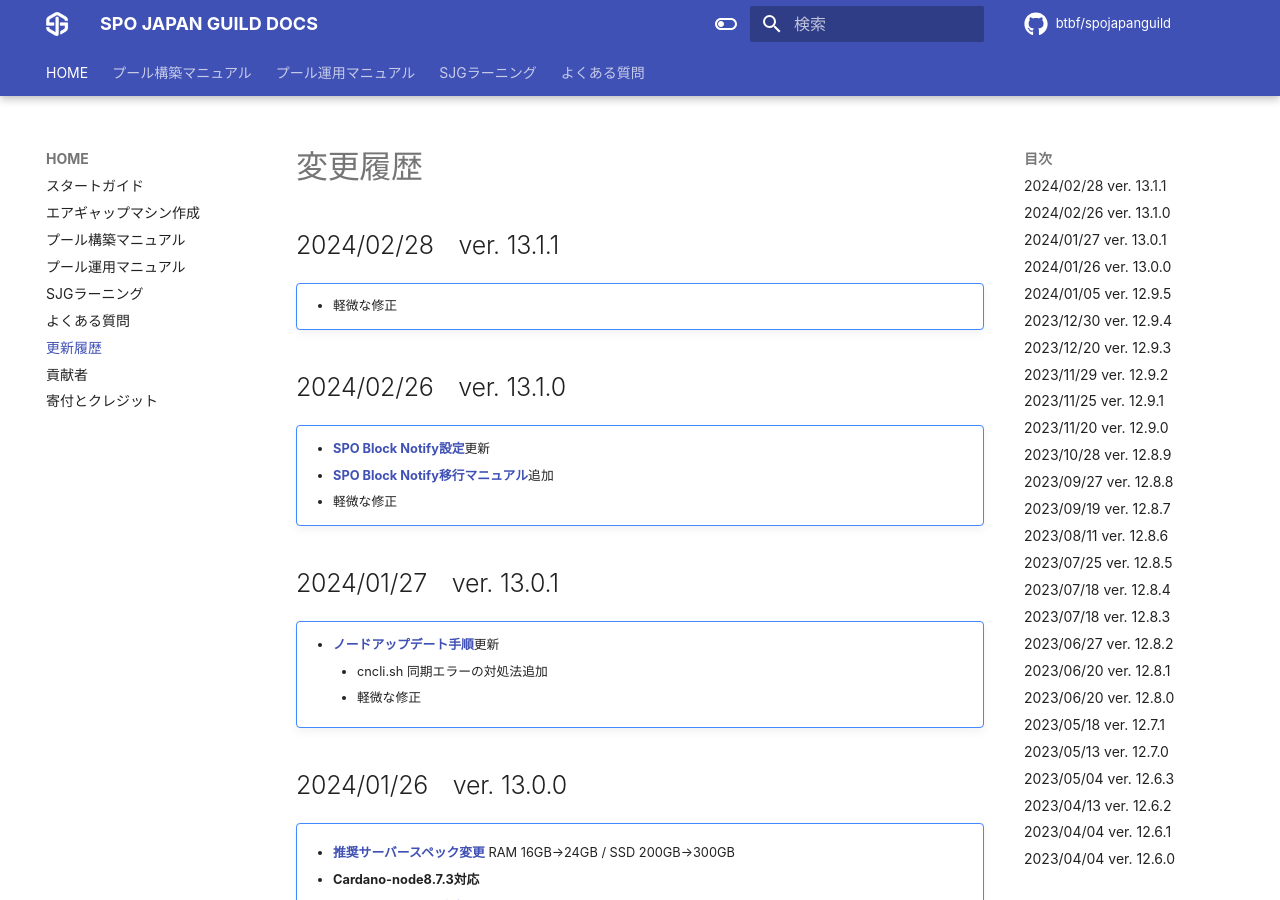
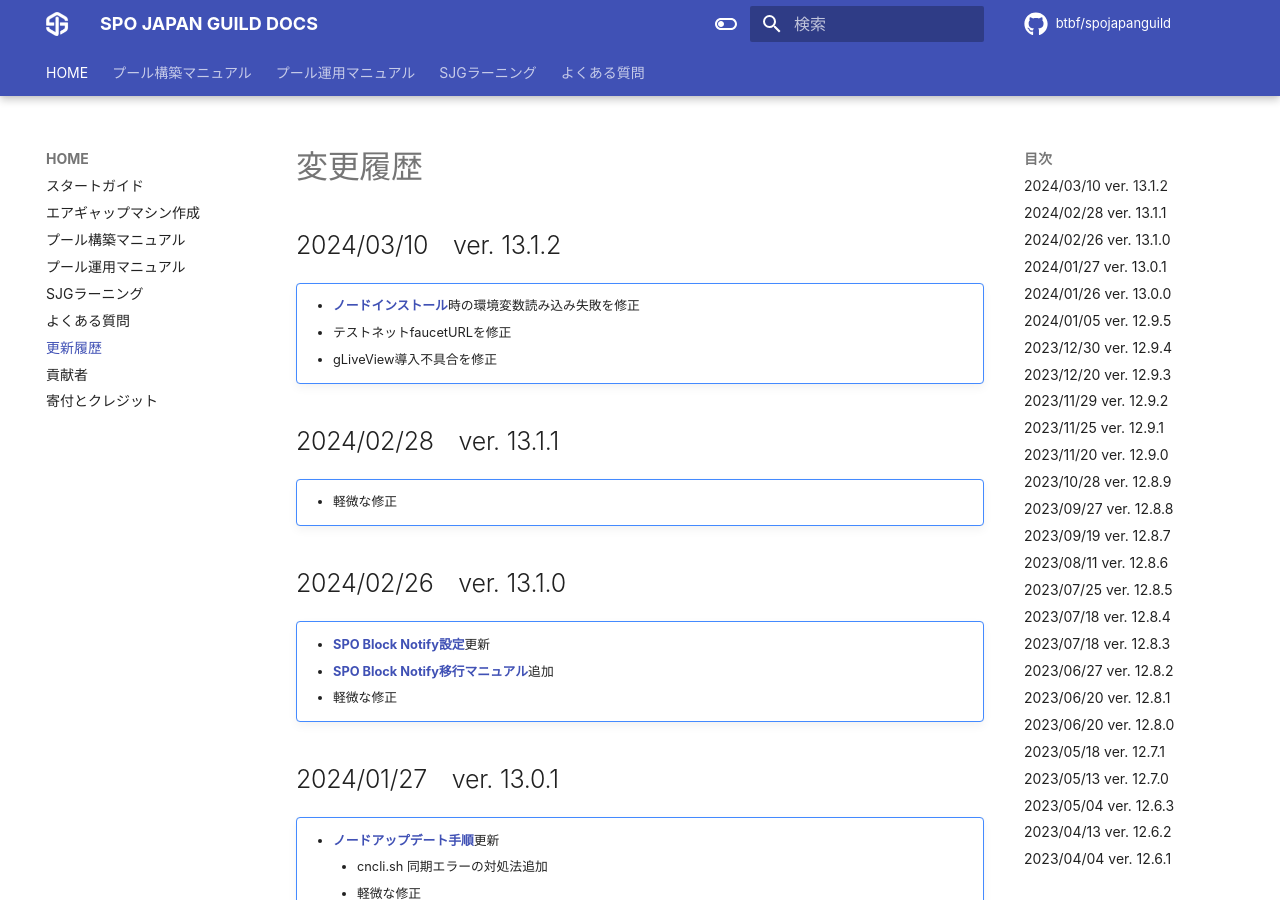
Before and after one commit to btbf/spojapanguild, an MkDocs documentation site: the page built from docs/changelogs.md, in a window 1280 px wide and 900 px high. Built offline with MkDocs 1.6.1 and Material for MkDocs 9.7.7, drawn with Linux system fonts in a browser that asks for light colours; comment, search, counter and statistics services are not loaded.

Commit message:
13.1.2 changelog

```diff
--- a/docs/changelogs.md
+++ b/docs/changelogs.md
@@ -1,4 +1,10 @@
 # 変更履歴
+
+## 2024/03/10　ver. 13.1.2
+!!! note ""
+    * [**ノードインストール**](./setup/2-node-setup.md)時の環境変数読み込み失敗を修正
+    * テストネットfaucetURLを修正
+    * gLiveView導入不具合を修正
 
 ## 2024/02/28　ver. 13.1.1
 !!! note ""
```
Also changed, not shown: docs/index.md (+1 -1 lines).
